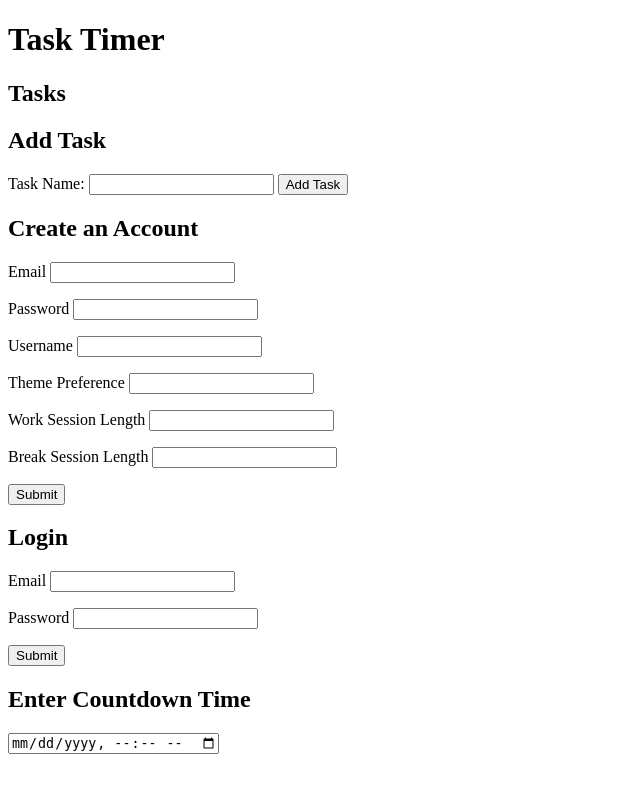
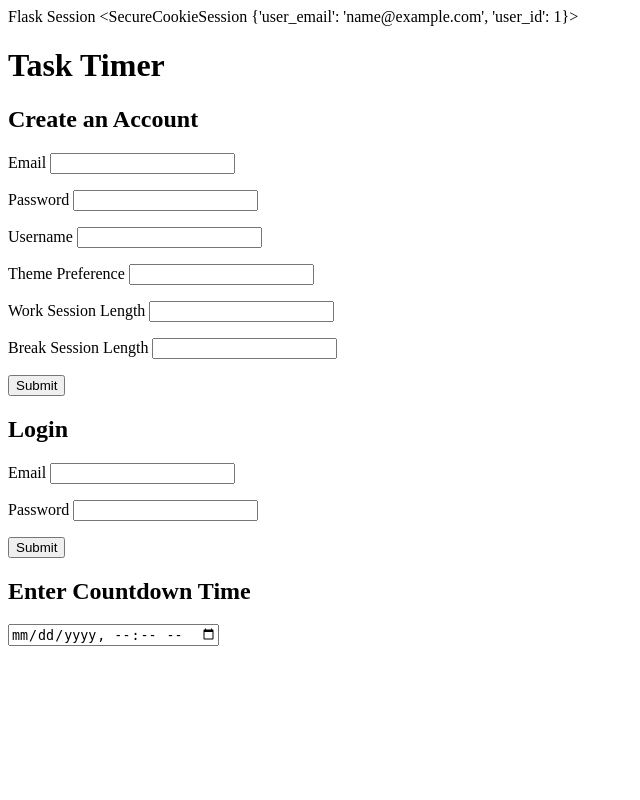
Before and after one commit to sjwhitman/new-final-project, a Flask app: page / in a window 1280 px wide. Shown: the whole page, without its empty margins (0-640 px from the left). Run offline with Flask 2, Linux system fonts and the light colour scheme; the visitor is signed in with stand-in values (Sample User, id 1); data that the repository does not hold is empty.

Commit message:
task list now on profile, add task feature updated to include all task info

```diff
--- a/crud.py
+++ b/crud.py
@@ -2,13 +2,15 @@ from model import User, Task, db, connect_to_db
 from flask import Flask, current_app
 
 # CRUD for tasks table
-def add_task(task_name):
-    new_task = Task(task_name=task_name)
+def add_task(task_name, task_description, timer_type, duration, user_id):
+    new_task = Task(task_name=task_name, task_description=task_description, timer_type=timer_type, duration=duration, user_id=user_id)
     db.session.add(new_task)
     db.session.commit()
 
-def get_tasks():
-    return Task.query.all()
+def get_tasks(user_id):
+    #return list of tasks that match with user id
+
+    return Task.query.filter_by(user_id=user_id).all()
 
 def update_task(task_id, new_task_name):
     task = Task.query.get(task_id)
--- a/server.py
+++ b/server.py
@@ -1,4 +1,4 @@
-from flask import Flask, render_template, request, session, redirect, flash
+from flask import Flask, render_template, request, session, redirect, flash, jsonify
 from crud import get_tasks, add_task, delete_task, update_task, add_user,get_user_by_email
 from model import db, connect_to_db, Task, User
 
@@ -6,26 +6,27 @@ from model import db, connect_to_db, Task, User
 app = Flask(__name__)
 app.secret_key = "dev"
 # app.jinja_env.undefined = StrictUndefined
-app.static_folder = 'static'
 
 
 @app.route("/")
 def homepage():
     """View homepage."""
-    tasks = get_tasks()
-    return render_template('homepage.html', tasks=tasks)
+    return render_template('homepage.html')
 
 #routes for task list
 @app.route("/add_task", methods=['POST'])
 def add_tasks_route():
     task_name = request.form.get('task_name')
-    add_task(task_name=task_name)
-    return redirect('/')
+    task_description = request.form.get('task_description')
+    timer_type = request.form.get('timer_type')
+    duration = request.form.get('duration')
+    add_task(task_name=task_name, task_description=task_description, timer_type=timer_type, duration=duration, user_id=session['user_id'])
+    return redirect('/profile')
 
-@app.route("/delete_task/<int:task_id>", methods=['GET', 'POST'])
+@app.route("/delete_task/<int:task_id>", methods=['POST'])
 def delete_task_route(task_id):
     delete_task(task_id=task_id)
-    return redirect('/')
+    return redirect('/profile')
 
 #routes for user accounts
 @app.route("/create_user", methods=["POST"])
@@ -50,25 +51,29 @@ def register_user():
 
     return redirect("/")
 
-@app.route("/login", methods=["GET","POST"])
+@app.route("/login", methods=["POST"])
 def process_login():
     """Process user login."""
     #triggers when user enters in email and password
-    if request.method == "POST":
-        email = request.form.get("email")
-        password = request.form.get("password")
 
-        user = get_user_by_email(email)
-        #in the case of incorrect credentials
-        if not user or user.password != password:
-            flash("The email or password you entered was incorrect.")
-        else:
-            # stored the user's email in session object
-            session["user_email"] = user.email
-            flash(f"Welcome back, {user.username}!")
-            return redirect("/profile")
+    email = request.form.get("email")
+    password = request.form.get("password")
+
+    user = get_user_by_email(email)
+    #in the case of incorrect credentials
+    if not user or user.password != password:
+        flash("The email or password you entered was incorrect.")
+    else:
+        # stored the user's email in session object
+        session["user_email"] = user.email
+        session["user_id"] = user.user_id
+        flash(f"Welcome back, {user.username}!")
+        print(session["user_email"])
+        print("************************************************************************************")
+        return redirect("/profile")
     #if user cannot log in
     return redirect("/")
+
 @app.route("/profile")
 def profile():
     """Route to view user profile."""
@@ -80,11 +85,13 @@ def profile():
     email = session["user_email"]
     user = get_user_by_email(email)
 
+    tasks = get_tasks(session['user_id'])
+
     if not user:
         flash("User not found.")
         return redirect("/")
 
-    return render_template('profile.html', user=user)
+    return render_template('profile.html', tasks=tasks, user=user)
 
 @app.route("/update_profile", methods=["POST"])
 def update_profile():
@@ -136,6 +143,26 @@ def logout():
     #redirect to homepage
     return redirect("/")
 
+#view function for all user info
+@app.route("/api/user_info")
+def get_user_info():
+    #check if user is logged in
+    if "user_email" not in session:
+        return flash("user not logged in")
+
+    #grab user email from session and user object from db
+    email = session["user_email"]
+    user = get_user_by_email(email)
+
+    # jsonify searches db for user instance and constructs a json response if user is found
+    return jsonify({
+        "email": user.email,
+        "username": user.username,
+        "theme_preference": user.theme_preference,
+        "work_session_time": user.work_session_time,
+        "break_session_time": user.break_session_time
+    })
+
 if __name__ == "__main__":
     connect_to_db(app)
     app.run(host="0.0.0.0", debug=True)
--- a/static/frontend.js
+++ b/static/frontend.js
@@ -1,4 +1,3 @@
-alert("JS is importing into the html page")
 
    // displays the countdown when inserted into HTML element
 function formatTime(days, hours, minutes, seconds) {
--- a/templates/base.html
+++ b/templates/base.html
@@ -16,9 +16,16 @@
       </p>
     {% endfor %}
 
+    {# For demo purposes, show our sessions #}
+{% if session %}
+    <label>Flask Session</label>
+    {{ session }}
+{% endif %}
+
     {% block body %}{% endblock %}
 
     {% block after_body %}{% endblock %}
+    <script src="{{ url_for('static', filename='frontend.js') }}"></script>
   </body>
 </html>
 
--- a/templates/homepage.html
+++ b/templates/homepage.html
@@ -4,7 +4,7 @@
   {% block body %}
     <h1>Task Timer</h1>
 
-    <h2>Tasks</h2>
+    <!-- <h2>Tasks</h2>
     <ul>
       {% for task in tasks %}
         <li>{{ task.task_name }}
@@ -13,14 +13,14 @@
           </form>
         </li>
       {% endfor %}
-    </ul>
+    </ul> -->
 
-    <h2>Add Task</h2>
+    <!-- <h2>Add Task</h2>
     <form method="post" action="/add_task">
       <label for="task_name">Task Name:</label>
       <input type="text" name="task_name" required>
       <button type="submit">Add Task</button>
-    </form>
+    </form> -->
 
     <h2>Create an Account</h2>
     <form action="/create_user" method="POST">
@@ -41,17 +41,14 @@
         <p> <input type="submit"></p>
     </form>
 
-  <!-- Allow the user to enter a countdown time -->
+  <!--user to enters a countdown time in datetime input tag -->
   <h2>Enter Countdown Time</h2>
   <input type="datetime-local" id="countdown-input">
 
-  <!-- Display the countdown in an element -->
+  <!--dynamically generated countdown element -->
   <div id="timer"></div>
 
-  <!-- Include the JavaScript file -->
   <!-- <script src="/static/frontend.js"></script> -->
-  <!-- <script src="{{ url_for('static', filename='frontend.js') }}"></script> -->
-  <script src="{{ url_for('static', filename='frontend.js') }}"></script>
 {% endblock %}
 
 
```
Also changed, not shown: Scratchdirectory/dumpfile.js (added, +28 -0 lines), notes.txt (+11 -0 lines), templates/profile.html (+34 -0 lines).
